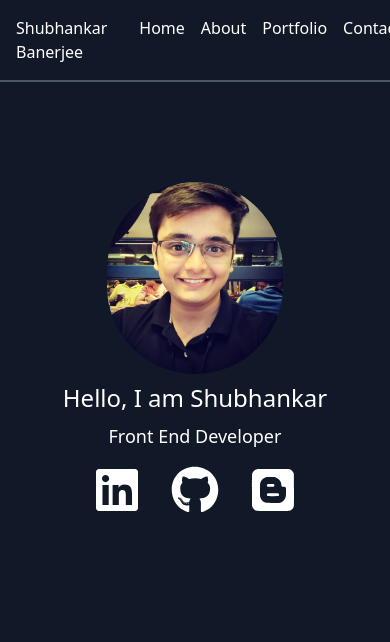
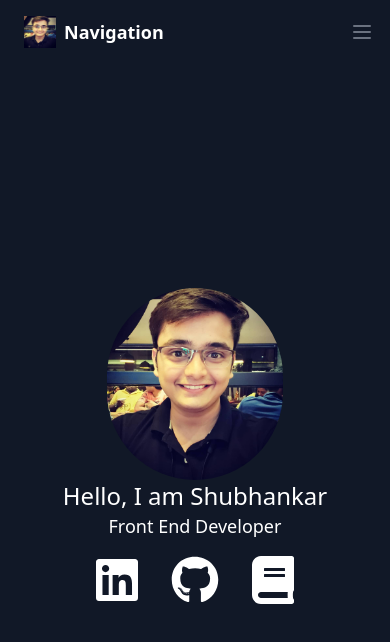
Before and after one commit to shubhankarb180/portfolio-website, a React (Create React App) app: page / in a window 390 px wide. Shown: the top 642 px of the page. Built offline with nearby package versions, Linux system fonts and the light colour scheme.

Commit message:
style: Layout adjustments made for Responsive Navbar. Code refractored for navbar and Intro Content

```diff
--- a/public/index.html
+++ b/public/index.html
@@ -10,7 +10,6 @@
       content="Web site created using create-react-app"
     />
     <link rel="apple-touch-icon" href="%PUBLIC_URL%/logo192.png" />
-    <script src="https://use.fontawesome.com/2667d53568.js"></script>
     <!--
       manifest.json provides metadata used when your web app is installed on a
       user's mobile device or desktop. See https://developers.google.com/web/fundamentals/web-app-manifest/
--- /dev/null
+++ b/src/components/IntroContent/IntroContent.component.jsx
@@ -0,0 +1,54 @@
+import React from "react";
+import DP from "../../assets/img/DP.jpg";
+import { FontAwesomeIcon } from "@fortawesome/react-fontawesome";
+import { faLinkedin, faGithub } from "@fortawesome/free-brands-svg-icons";
+import { faBook } from '@fortawesome/free-solid-svg-icons';
+
+const IntroContent = () => {
+  return (
+    <section className="flex h-screen justify-center items-center" id="Intro">
+      <div className="flex flex-col">
+        <div className="flex flex-col lg:flex-row lg:space-x-6 ">
+          <div className="flex justify-center px-4" id="display-picture">
+            <img className="w-44 h-48 rounded-full" src={DP} alt="DP"></img>
+          </div>
+          <div className="flex flex-col">
+            <div className="flex flex-col" id="display-content">
+              <div className="text-white text-2xl text-center">
+                Hello, I am Shubhankar
+              </div>
+              <div className="text-white text-lg text-center">
+                Front End Developer
+              </div>
+            </div>
+            <div className="flex justify-evenly py-4" id="social-links">
+              <a
+                className=""
+                href="https://www.linkedin.com/in/shubhankarb180/"
+              >
+                <FontAwesomeIcon
+                  className="text-5xl text-white"
+                  icon={faLinkedin}
+                />
+              </a>
+              <a className="" href="https://github.com/shubhankarb180">
+                <FontAwesomeIcon
+                  className="text-5xl text-white"
+                  icon={faGithub}
+                />
+              </a>
+              <a className="" href="https://shubhankarb180.hashnode.dev/">
+                <FontAwesomeIcon
+                  className="text-5xl text-white"
+                  icon={faBook}
+                />
+              </a>
+            </div>
+          </div>
+        </div>
+      </div>
+    </section>
+  );
+};
+
+export default IntroContent;
--- a/src/components/NavBar/NavBar.component.jsx
+++ b/src/components/NavBar/NavBar.component.jsx
@@ -1,28 +1,81 @@
-import React from "react";
+import React, {useState} from "react";
+import logo from "../../assets/img/DP.jpg";
 
 const NavBar = () => {
+
+  const [menuToggle, setMenuToggle] = useState(false);
+
+  const handleToggle = () => {
+    setMenuToggle(!menuToggle);
+  }
+
   return (
-    <header
-      className="flex-column w-full justify-between bg-gray-900 text-white fixed -top-0 border-b-2 border-gray-600"
-      id="header"
-    >
-      <nav className="flex justify-between" id="navigation">
-        {/* left */}
-        <div className="flex p-4">
-          <h3>Shubhankar Banerjee</h3>
+    <nav className="bg-gray-900">
+      <div className="max-w-6xl mx-auto px-4">
+        <div className="flex justify-between">
+          <div className="flex">
+            <a href="#k" className="flex items-center py-4 px-2">
+              <img src={logo} alt="Logo" className="h-8 w-8 mr-2" />
+              <span className="font-semibold text-white text-lg">
+                Navigation
+              </span>
+            </a>
+          </div>
+          <div className="hidden md:flex items-center space-x-1">
+            <a
+              href="j"
+              className="py-4 px-2 text-white border-b-4 border-white font-semibold"
+            >
+              Home
+            </a>
+            <a
+              href="j"
+              className="py-4 px-2 text-gray-500 hover:text-white font-semibold transition duration-300"
+            >
+              About
+            </a>
+            <a
+              href="j"
+              className="py-4 px-2 text-gray-500 hover:text-white font-semibold transition duration-300"
+            >
+              Portfolio
+            </a>
+            <a
+              href="j"
+              className="py-4 px-2 text-gray-500 hover:text-white font-semibold transition duration-300"
+            >
+              Resources
+            </a>
+          </div>
+          {/* <!-- Mobile menu button --> */}
+          <div className="md:hidden flex items-center">
+            <button className="outline-none mobile-menu-button" id="mobile-nav-btn" onClick={handleToggle}>
+              <svg
+                className=" w-6 h-6 text-gray-500 hover:text-white "
+                x-show="!showMenu"
+                fill="none"
+                stroke-linecap="round"
+                stroke-linejoin="round"
+                stroke-width="2"
+                viewBox="0 0 24 24"
+                stroke="currentColor"
+              >
+                <path d="M4 6h16M4 12h16M4 18h16"></path>
+              </svg>
+            </button>
+          </div>
         </div>
-
-        {/* right */}
-        <div className="flex-row space-x-4 p-4">
-          <a className="test" href="#test">
-            Home
-          </a>
-          <a href="#test">About</a>
-          <a href="#test">Portfolio</a>
-          <a href="#test">Contact</a>
-        </div>
-      </nav>
-    </header>
+      </div>
+      {/* Mobile Menu */}
+      <div className={`mobile menu ${ menuToggle ? '' : 'hidden'}`}>
+        <ul className="">
+          <li className="block text-sm px-2 py-4 text-white bg-gray-500 font-semibold">Home</li>
+          <li className="block text-sm px-2 py-4 text-gray-500 hover:text-white transition duration-300">Portfolio</li>
+          <li className="block text-sm px-2 py-4 text-gray-500 hover:text-white transition duration-300">Resources</li>
+          <li className="block text-sm px-2 py-4 text-gray-500 hover:text-white transition duration-300">About</li>
+        </ul>
+      </div>
+    </nav>
   );
 };
 
--- a/src/index.css
+++ b/src/index.css
@@ -1,9 +1,6 @@
 @tailwind base;
 @tailwind components;
 @tailwind utilities;
-
-/* @import url("https://stackpath.bootstrapcdn.com/font-awesome/4.7.0/css/font-awesome.min.css"); */
-
 
 @layer components {
     .test{
--- a/src/pages/HomePage.js
+++ b/src/pages/HomePage.js
@@ -1,44 +1,12 @@
 import React from "react";
 import NavBar from "../components/NavBar/NavBar.component";
-import DP from "../assets/img/DP.jpg";
-import { FontAwesomeIcon } from "@fortawesome/react-fontawesome";
-import {
-  faLinkedin,
-  faBlogger,
-  faGithub,
-} from "@fortawesome/free-brands-svg-icons";
+import IntroContent from "../components/IntroContent/IntroContent.component";
 
 const HomePage = () => {
   return (
-    <div className="flex-col bg-gray-900 h-screen m-0 p-0" id="home">
+    <div className="flex flex-col bg-gray-900 h-screen m-0 p-0" id="home">
       <NavBar />
-      <section className="flex h-5/6 justify-center items-center" id="Intro">
-        <div className="flex-col">
-          <div className="flex-col">
-            <div className="flex justify-center" id="display-picture">
-              <img className="w-44 h-48 rounded-full" src={DP} alt="DP"></img>
-            </div>
-            <div className="flex-col py-1" id="display-content">
-              <p className="text-white text-2xl text-center py-1 ">
-                Hello, I am Shubhankar
-              </p>
-              <p className="text-white text-lg text-center py-1">
-                Front End Developer
-              </p>
-            </div>
-          </div>
-          <div className="flex justify-evenly py-2" id="social-links">
-            <a className="" href="https://www.linkedin.com/in/shubhankarb180/">
-              <FontAwesomeIcon
-                className="text-5xl text-white"
-                icon={faLinkedin}
-              />
-            </a>
-            <FontAwesomeIcon className="text-5xl text-white" icon={faGithub} />
-            <FontAwesomeIcon className="text-5xl text-white" icon={faBlogger} />
-          </div>
-        </div>
-      </section>
+      <IntroContent />
     </div>
   );
 };
```
